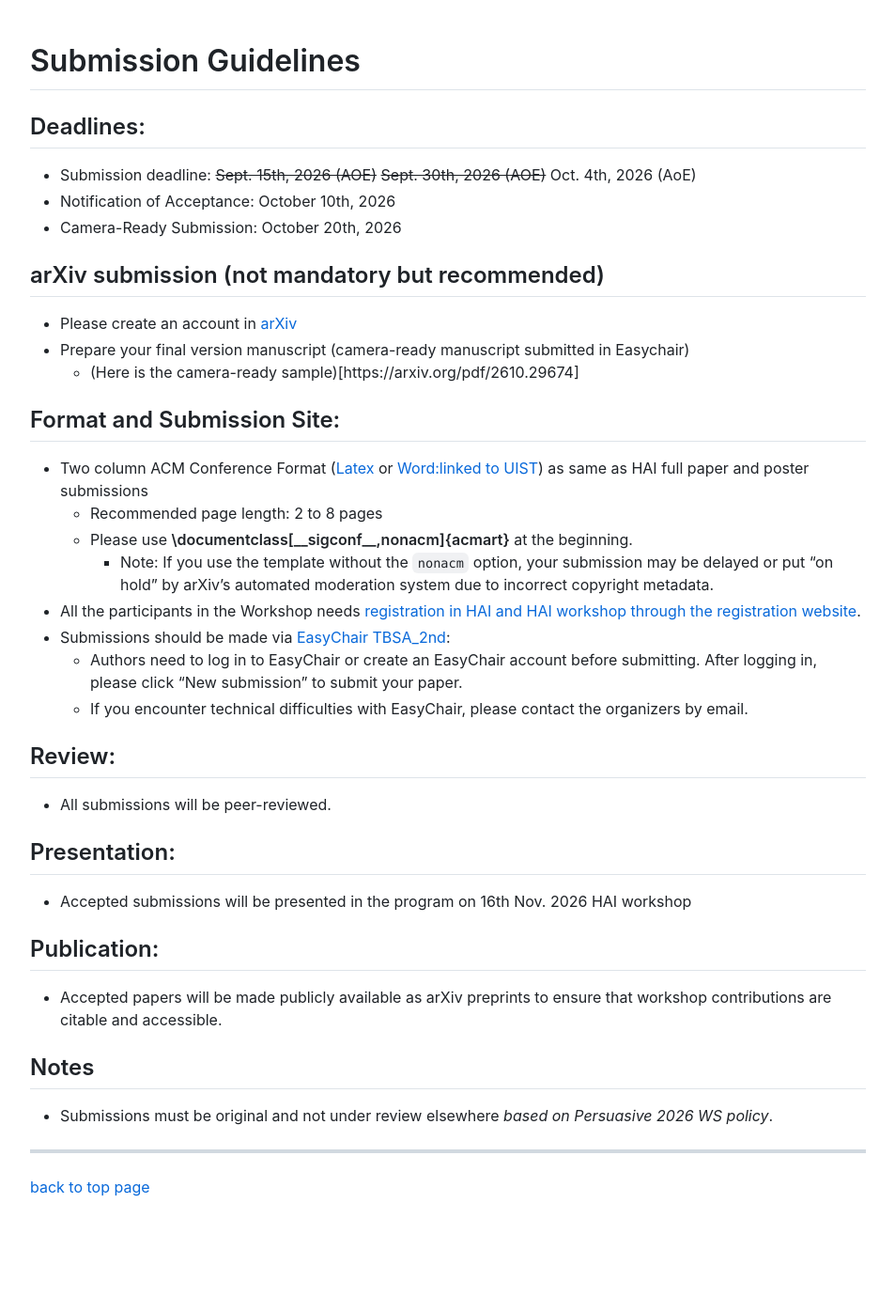
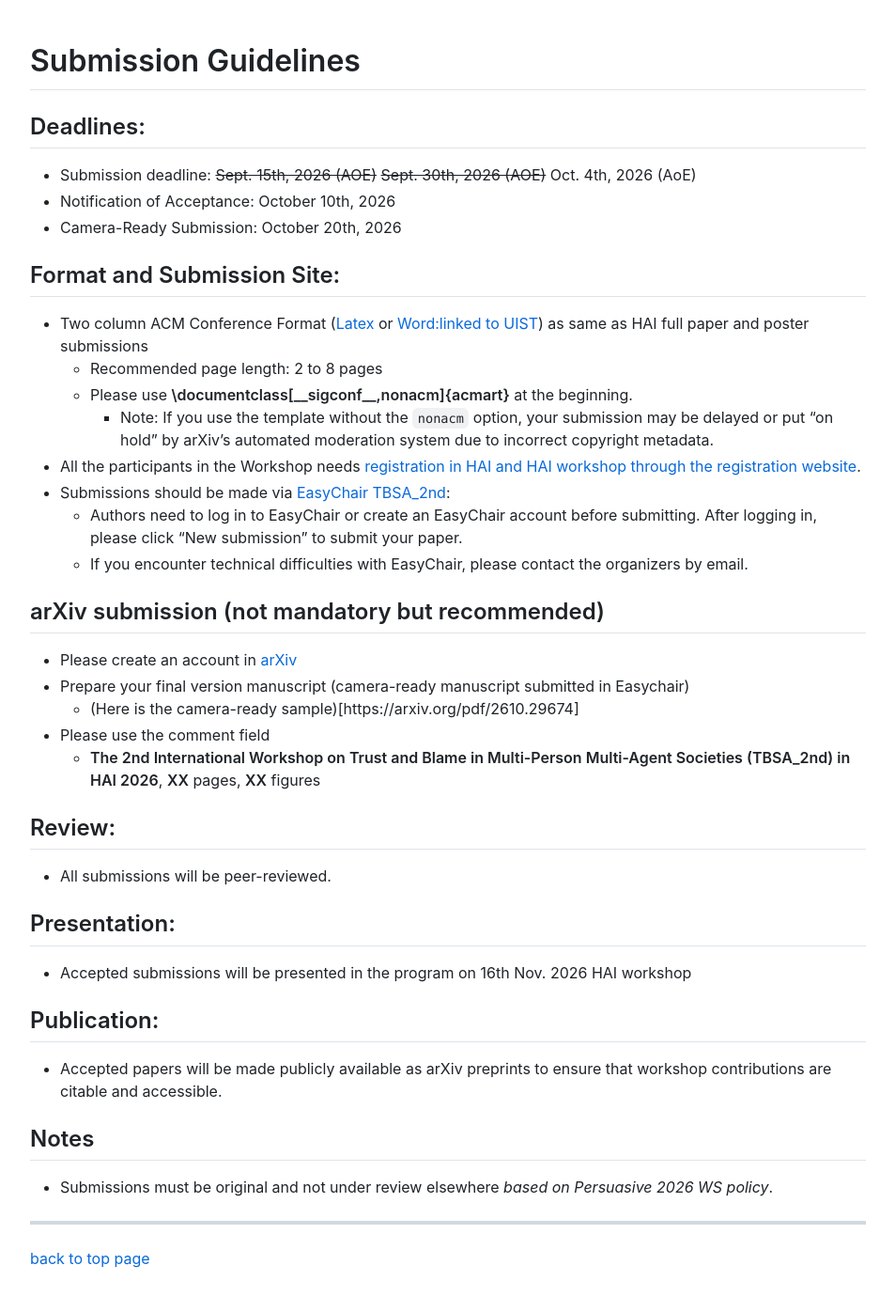
Before and after one commit to virtualcom-designlab/TBSA2026, a Jekyll site: the page built from submission.md, in a window 1280 px wide. Shown: the whole page at 94% size, without its empty margins (163-1116 px from the left). Built offline with Jekyll 4.4.1, drawn with Linux system fonts in a browser that asks for light colours; our own code applies the rules of GitHub Pages for plain Markdown files; before the commit the page ends 1320 px from its top, so only the background shows below that.

Commit message:
Update submission.md

```diff
--- a/submission.md
+++ b/submission.md
@@ -30,6 +25,14 @@ After logging in, please click “New submission” to submit your paper.
 <!--
 https://easychair.org/conferences/submission_new?a=37559240
 -->
+
+
+## arXiv submission (not mandatory but recommended)
+- Please create an account in [arXiv](https://arxiv.org/)
+- Prepare your final version manuscript (camera-ready manuscript submitted in Easychair)
+  - (Here is the camera-ready sample)[https://arxiv.org/pdf/2610.29674]
+- Please use the comment field
+  - **The 2nd International Workshop on Trust and Blame in Multi-Person Multi-Agent Societies (TBSA_2nd) in HAI 2026**, __XX__ pages, __XX__ figures
 
 ## Review:
 - All submissions will be peer-reviewed.
```
Also changed, not shown: other parts of submission.md (+0 -5 lines).
